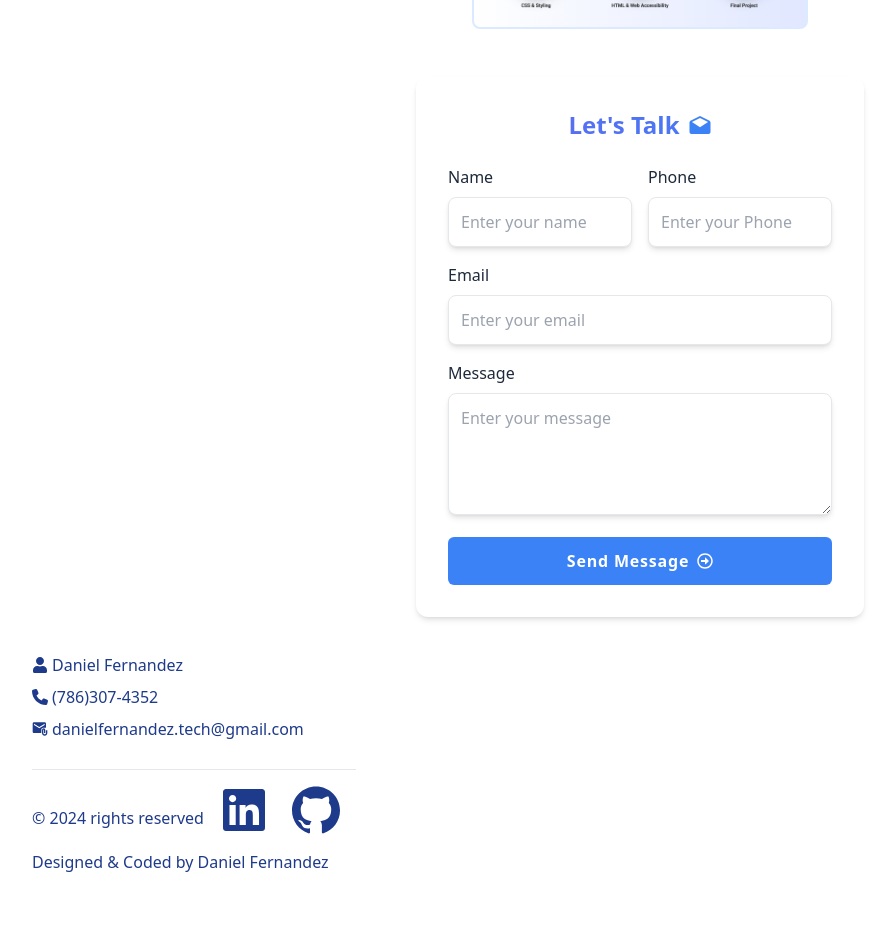
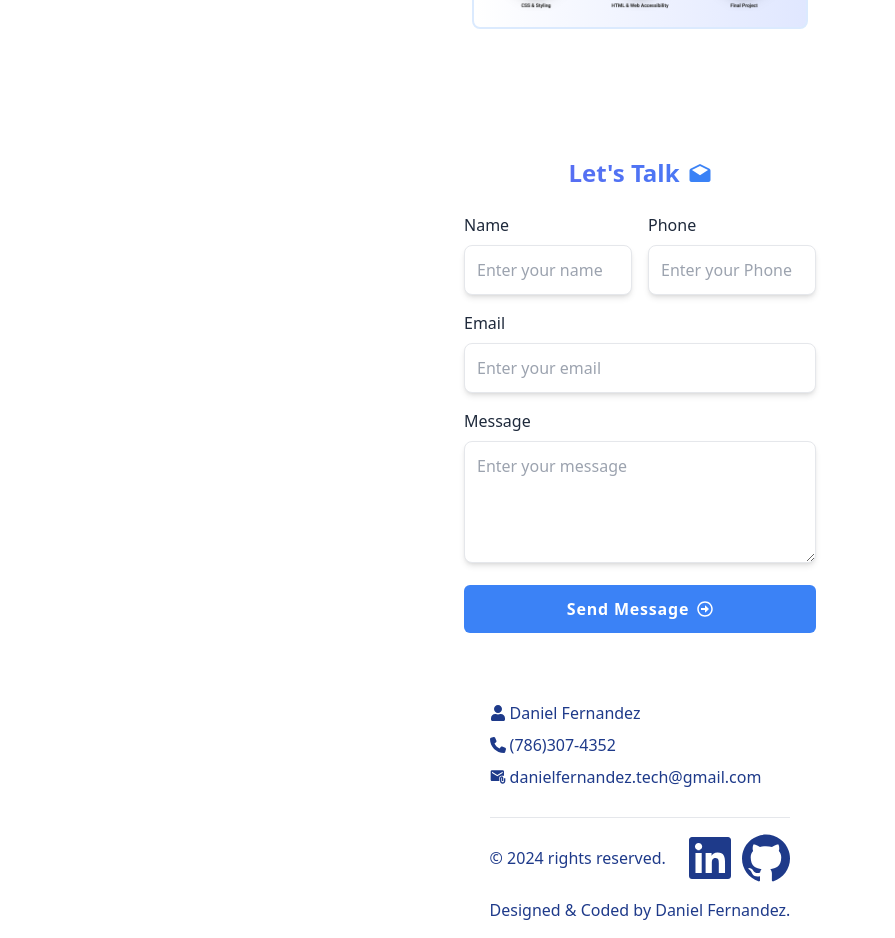
Before and after one commit to danielFernandezDj/dani-portfolio-app, a React (Vite) app: page / in a window 1280 px wide. Shown: the part 1691-2629 px from the top of the page, without its empty margins (0-895 px from the left). Before the commit the page ends 2581 px from the top, so only its background shows below. Built offline with nearby package versions, Linux system fonts and the light colour scheme.

Commit message:
small chanchs at the footer

```diff
--- a/src/Footer.jsx
+++ b/src/Footer.jsx
@@ -14,9 +14,10 @@ export default function Footer() {
   const githubLink = "https://github.com/danielFernandezDj"
 
   return (
-    <footer className=" text-blue-900 py-4">
+    <footer className="flex flex-col content-center max-w-md text-blue-900 py-4 m-auto mt-12">
       <ContactForm />
-      <div className="flex flex-col items-start mx-auto px-8">
+
+      <div className="flex flex-col mx-auto px-8">
         {/* Footer Content */}
         <div className="flex flex-col md:flex-row justify-start items-center mb-6">
           {/* My contact Information */}
@@ -28,16 +29,16 @@ export default function Footer() {
         </div>
 
         {/* End Side */}
-        <div className="flex border-t justify-between items-center pt-4 border-gradient-to-r from-blue-400 to-purple-400">
-          <p className="text-start">
-            &copy; {new Date().getFullYear()} rights reserved
+        <div className="flex gap-4 justify-between items-center border-t py-4">
+          <p className="">
+            &copy; {new Date().getFullYear()} rights reserved.
           </p>
-          <div className="flex justify-end space-x-6 md:mt-0 m-4">
-            <a href={linkedinLink} target="_blank"><FaLinkedin className="w-12 h-auto fill-blue-900 lg:hover:fill-blue-500 " /></a>
-            <a href={githubLink} target="_blank"><SiGithub className="w-12 h-auto fill-blue-900 lg:hover:fill-blue-500" /></a>
+          <div className="flex gap-2 justify-end content-center">
+            <a href={linkedinLink} target="_blank"><FaLinkedin className="w-12 h-auto fill-blue-900 hover:fill-blue-500 " /></a>
+            <a href={githubLink} target="_blank"><SiGithub className="w-12 h-auto fill-blue-900 hover:fill-blue-500" /></a>
           </div>
         </div>
-        <p> Designed & Coded by Daniel Fernandez </p>
+        <p> Designed & Coded by Daniel Fernandez. </p>
       </div>
     </footer>
   );
--- a/src/components/ContactFrom.jsx
+++ b/src/components/ContactFrom.jsx
@@ -21,8 +21,8 @@ export default function ContactForm() {
     };
 
     return (
-        <section className="sm:p-4 mb-4 font-sans leading-normal tracking-normal flex items-center justify-center ">
-            <div className="bg-white dark:bg-slate-200 sm:shadow-md sm:rounded-xl p-8 max-w-md w-full">
+        <section className="sm:p-4 mb-4 font-sans leading-normal tracking-normal flex items-start justify-center ">
+            <div className="bg-white dark:bg-slate-200 p-8 max-w-md w-full">
                 <h1 className="flex gap-2 flex-row justify-center items-center text-2xl font-bold mb-6 text-center
                     font-extrabold bg-clip-text text-transparent bg-gradient-to-r from-indigo-500 to-blue-500"
                 >
--- a/src/components/Home.jsx
+++ b/src/components/Home.jsx
@@ -23,8 +23,8 @@ export default function Home() {
               </button>
 
               <div className="flex gap-2">
-                <a href={linkedinLink} target="_blank"><FaLinkedin className="w-12 h-auto fill-blue-900 lg:hover:fill-blue-500 " /></a>
-                <a href={githubLink} target="_blank"><SiGithub className="w-12 h-auto fill-blue-900 lg:hover:fill-blue-500" /></a>
+                <a href={linkedinLink} target="_blank"><FaLinkedin className="w-12 h-auto fill-blue-900 hover:fill-blue-500 " /></a>
+                <a href={githubLink} target="_blank"><SiGithub className="w-12 h-auto fill-blue-900 hover:fill-blue-500" /></a>
               </div>
             </div>
           </div>
```
